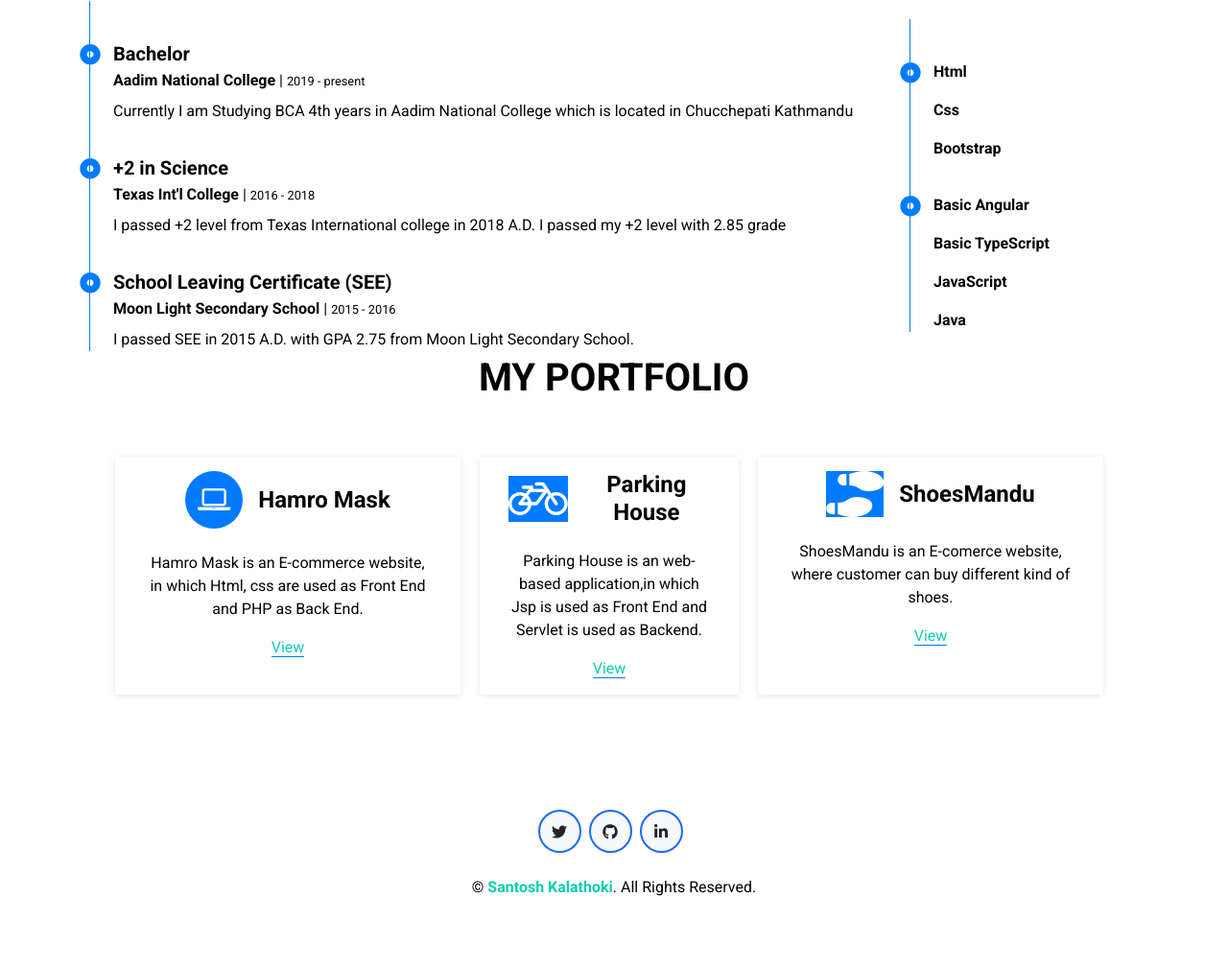
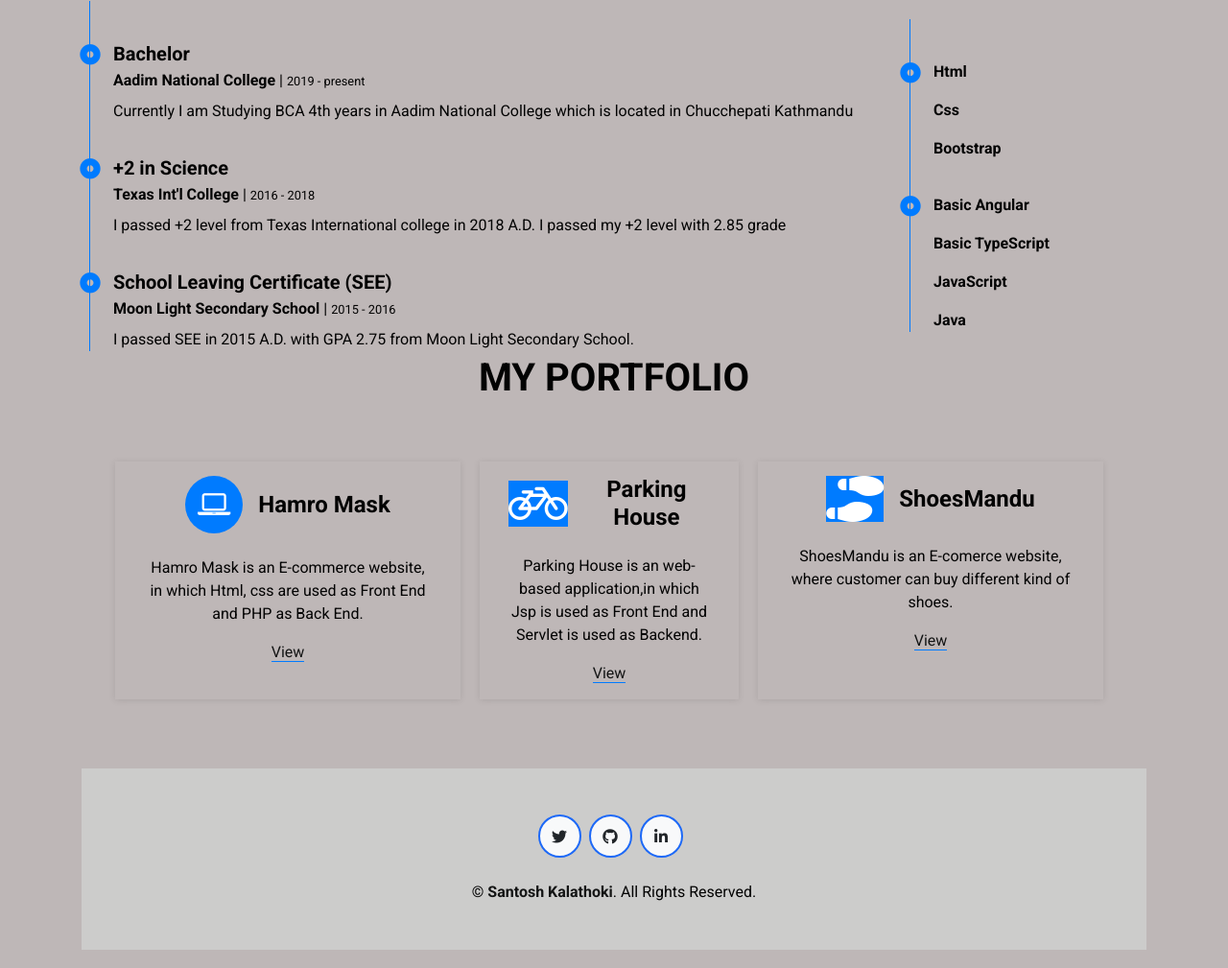
Before and after one commit to Santoshkalathoki/Portfolio, a plain HTML site: page index.html in a window 1280 px wide. Shown: the part 1788-2797 px from the top of the page at 96% size. Drawn offline with nearby package versions, Linux system fonts and the light colour scheme.

Commit message:
Delete unnecessary code from css

```diff
--- a/css/style.css
+++ b/css/style.css
@@ -23,11 +23,11 @@ body {
   line-height: 1.5;
   color: #ffffff;
   text-align: left;
-  background-color: #ffffff;
+  background: rgb(190, 183, 183);
 }
 
 a {
-  color: #0BCEAF;
+  color: #131414;
   text-decoration: none;
   background-color: transparent;
 }
@@ -43,7 +43,7 @@ h1,h2,h3,h4,h5,h6,p{
 
 
 
-/********** Template CSS ************/
+********* Template CSS ***********
 
 
 .text-stroke-header {
@@ -76,7 +76,7 @@ h1,h2,h3,h4,h5,h6,p{
 
 .navbar {
   position: relative;
-  background: rgb(110, 83, 83);
+  background: rgb(204, 204, 203);
 }
 
 .navbar a{
@@ -88,8 +88,6 @@ h1,h2,h3,h4,h5,h6,p{
   display: flex;
   justify-content: center;
   padding: 5px;
-  /* margin-left: 100px; */
-  /* background: black; */
 }
 
 #navlist li {
@@ -97,7 +95,7 @@ h1,h2,h3,h4,h5,h6,p{
   text-align: center;
   padding: 1.6em;
   font-size: 18px;
-  color: white;
+  color: rgb(77, 66, 66);
   margin-left: 200px;
 }
 
@@ -129,28 +127,7 @@ h1,h2,h3,h4,h5,h6,p{
 
 }
 
-/*
-
-.navbar-light .navbar-nav .nav-link {
-  padding: 25px 10px;
-  color: #343a40;
-  font-weight: 500;
-  outline: none;
-}
-
-.navbar-light .navbar-nav .nav-link:hover,
-.navbar-light .navbar-nav .nav-link.active {
-  color: #0BCEAF;
-}
-
-@media (max-width: 991.98px) {
-  .navbar-light .navbar-nav .nav-link {
-    padding: 10px 0;
-  }
-}  */
-
-
-/*===================== Hero section ======================*/
+/*===================== About section ======================*/
 
 .about-img{
  margin-left: -100px;
@@ -196,7 +173,7 @@ h1,h2,h3,h4,h5,h6,p{
    }
 }
 
-/* =================== Queality ======================*/
+/* =================== Qualification ======================*/
 .ex-me{
   margin-top: 35px;
 }
@@ -204,7 +181,7 @@ h1,h2,h3,h4,h5,h6,p{
 
 /* =================== Service Section ==================*/
 .service-h4{
-  padding-bottom: 30px;
+  padding-bottom: 35px;
 }
 
 .service-icon {
@@ -227,3 +204,7 @@ h1,h2,h3,h4,h5,h6,p{
   box-shadow: 0px 1px 13px rgba(27, 27, 27, 0.705);
 
 }
+
+#footer{
+  background-color: rgb(204, 204, 203);
+}
```
